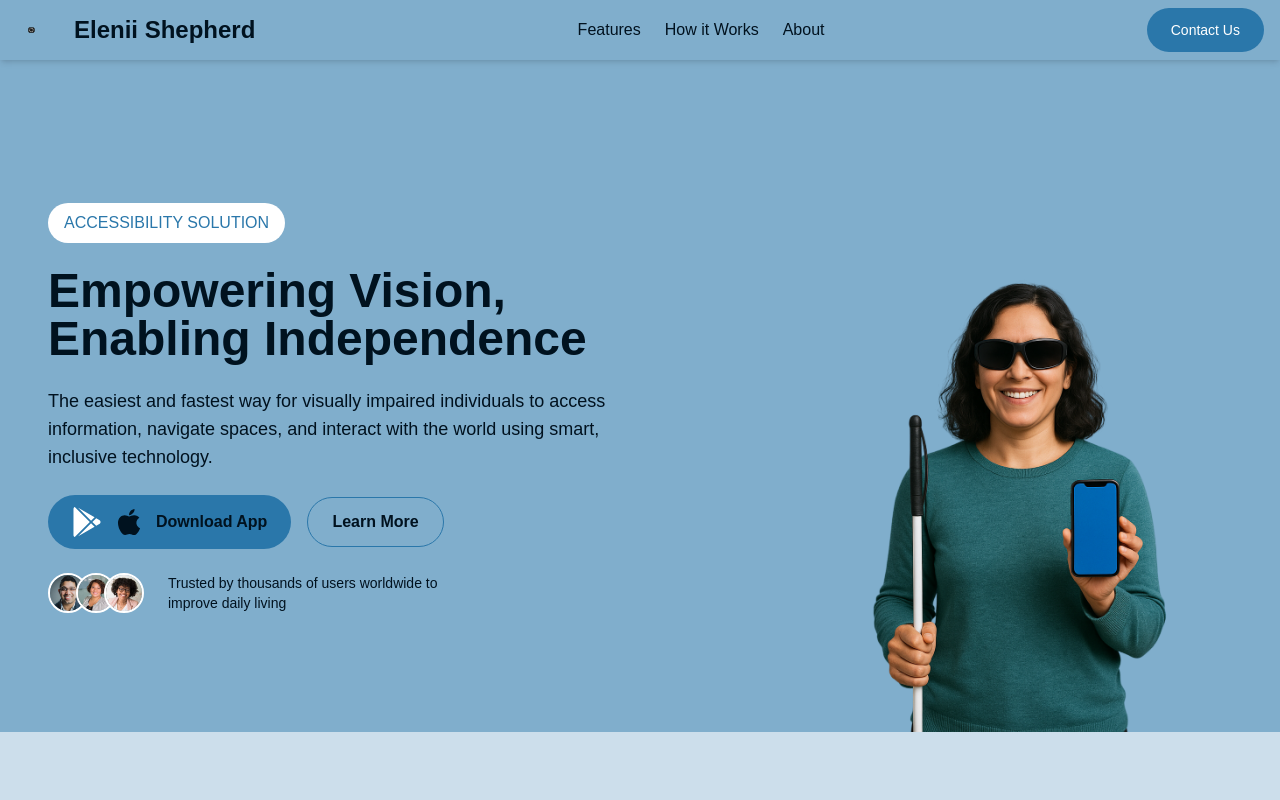
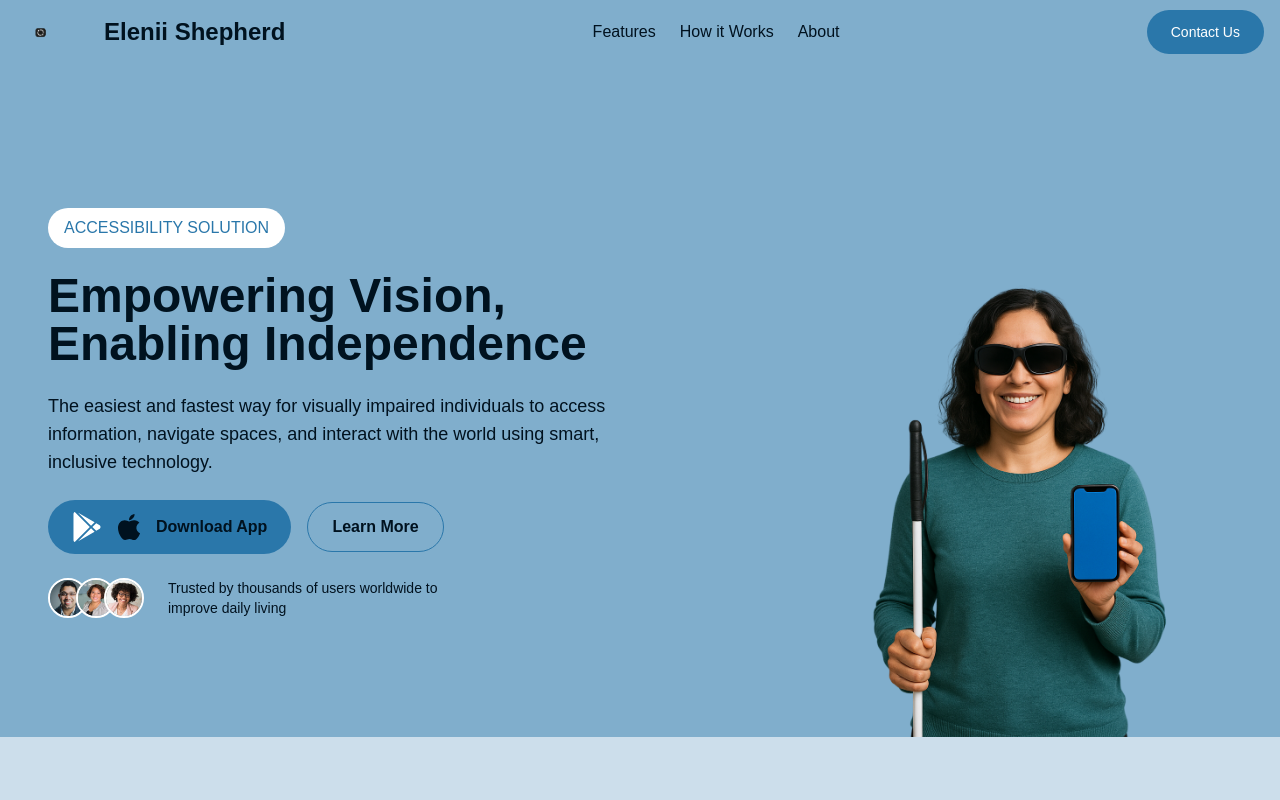
Before and after one commit to Elenii-Org/Elenii-Shepherd, a Next.js app: page / in a window 1280 px wide. Shown: the top 800 px of the page. Built offline with nearby package versions, Linux system fonts and the light colour scheme.

Commit message:
update on the Navbar Components

```diff
--- a/src/Components/Navbar.tsx
+++ b/src/Components/Navbar.tsx
@@ -8,13 +8,13 @@ export default function Navbar() {
   const [menuOpen, setMenuOpen] = useState(false);
 
   return (
-    <nav className="bg-[#80AECC] shadow-md px-4 py-2 flex items-center justify-between relative">
+    <nav className="bg-[#80AECC] px-4 py-2 flex items-center justify-between relative">
       {/* Logo and Brand Name */}
       <div className="flex items-center">
         <Image
           src="/logofram.png"
           alt="Logo"
-          width={50}
+          width={80}
           height={50}
           className="object-contain m-0 p-0"
         />
```
